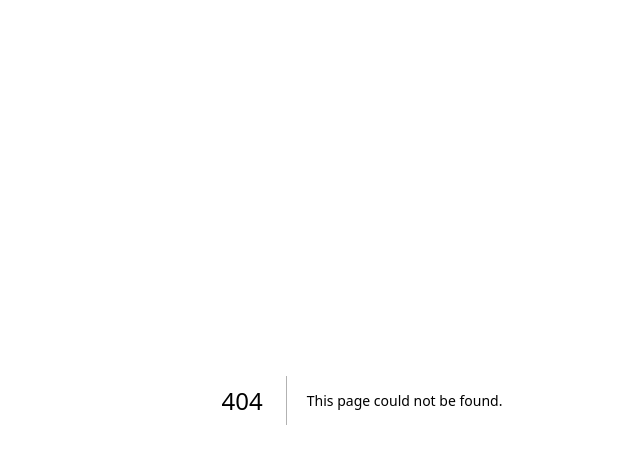
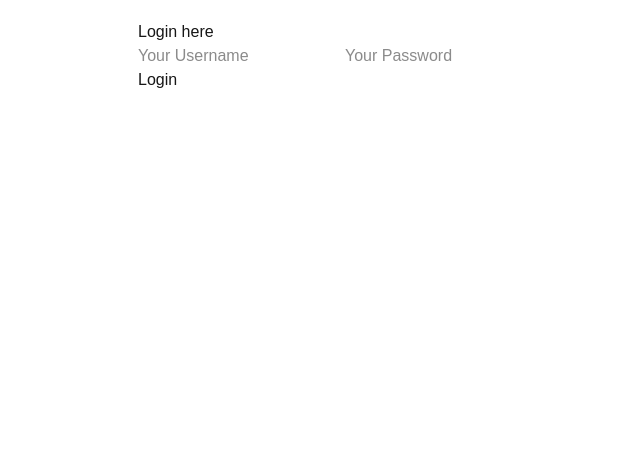
Before and after one commit to Joshuainfluence/django-nextjs, a Next.js app in the folder django-nextjs-frontend/: page /login in a window 1280 px wide. Before the commit this address had no page. Shown: the top 464 px of the page, without its empty margins (278-918 px from the left). Built offline with nearby package versions, Linux system fonts and the light colour scheme.

Commit message:
post form api

```diff
--- /dev/null
+++ b/django-nextjs-frontend/src/app/login/page.jsx
@@ -0,0 +1,38 @@
+"use client"
+// -> url -> /login
+const LOGIN_URL = "http://127.0.0.1:8000/api/token/pair"
+export default function Page() {
+
+   async function handleSubmit(event) {
+        event.preventDefault()
+        console.log(event, event.target)
+
+        const formData = new FormData(event.target)
+        const objectFromForm = Object.fromEntries(formData)
+        const jsonData = JSON.stringify(objectFromForm)
+        const requestOptions = {
+            method: "POST",
+            headers: {
+                "Content-Type": "application/json"
+            },
+            body: jsonData
+        }
+
+        const response = await fetch(LOGIN_URL, requestOptions)
+        const rData = response.json()
+        console.log(rData)
+        if(response.ok){
+            console.log("Logged in")
+        }
+    }
+    return <div className="h-[95vh]">
+        <div className="py-5 max-w-md mx-auto">
+            <h1> Login here</h1>
+            <form onSubmit={handleSubmit}>
+                <input type="text" name="username" placeholder="Your Username" />
+                <input type="password" name="password" placeholder="Your Password" />
+                <button type="submit">Login</button>
+            </form>
+        </div>
+    </div>
+}
```
